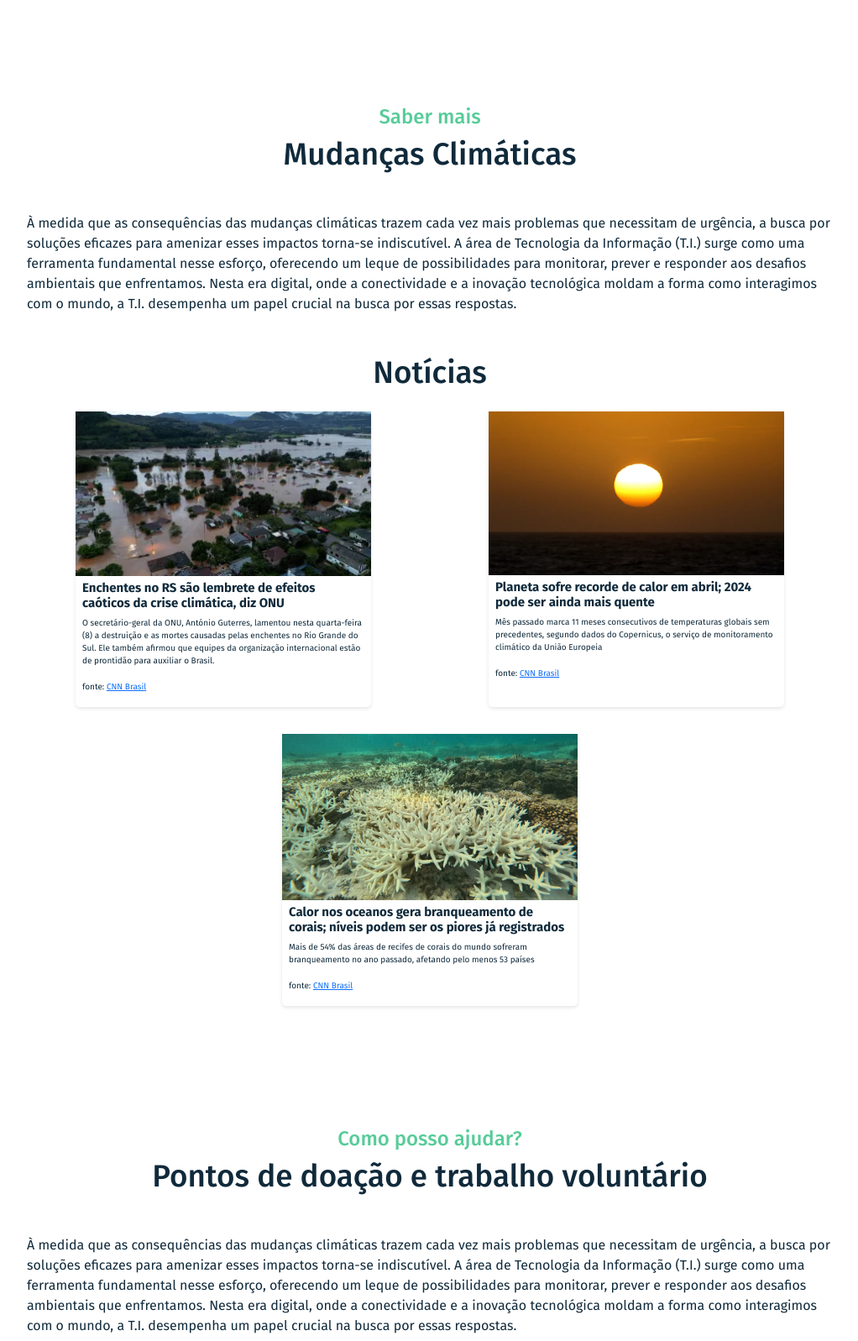
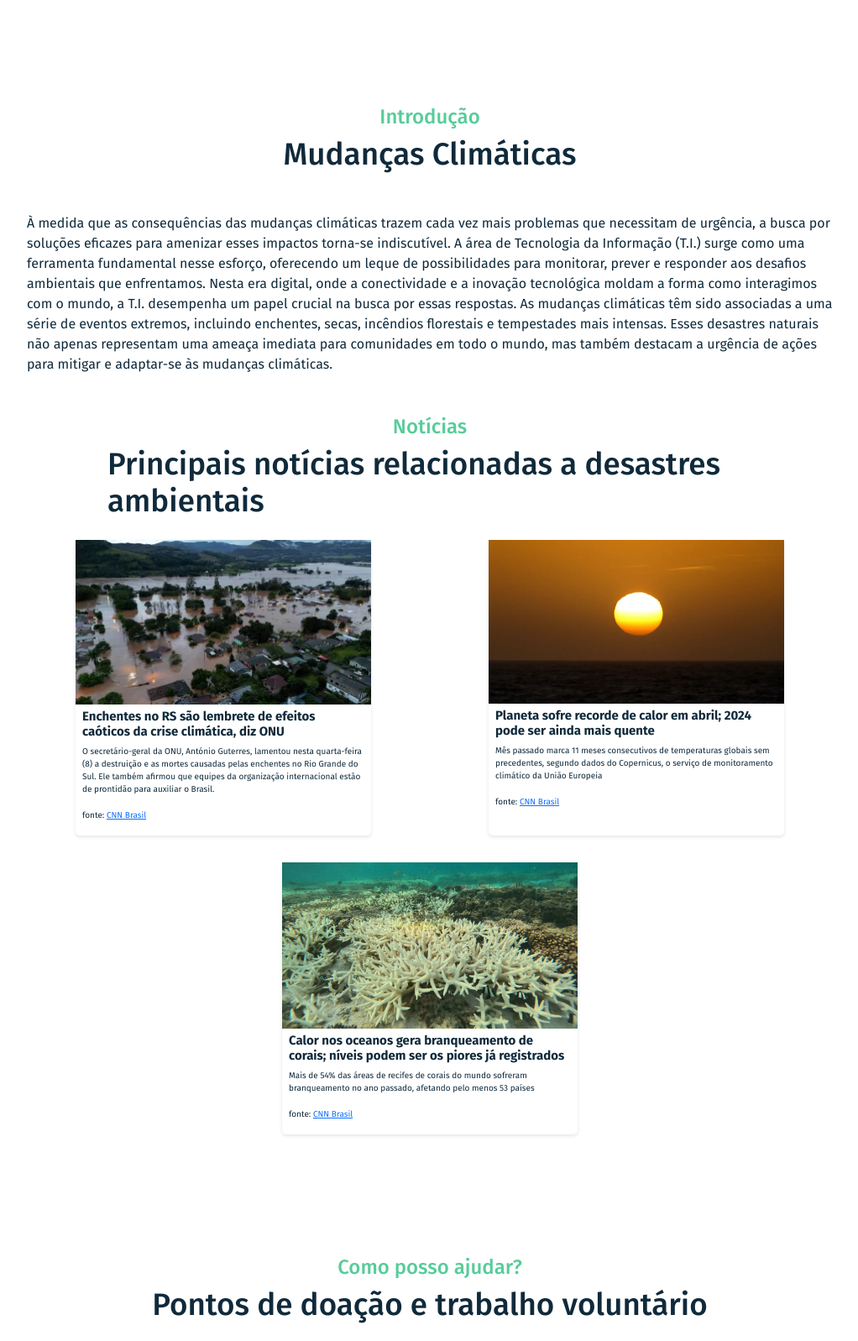
Before and after one commit to amandaambrosiov/ecofuture, a plain HTML site: page index.html in a window 1280 px wide. Shown: the part 563-2160 px from the top of the page at 84% size, without its empty margins (128-1150 px from the left). Drawn offline with nearby package versions, Linux system fonts and the light colour scheme; a script that the page names is missing.

Commit message:
atualizando

```diff
--- a/assets/js/app.js
+++ b/assets/js/app.js
@@ -11,7 +11,7 @@ window.addEventListener('scroll', function () {
 setTimeout(function() {
   document.querySelector('.loading').style.display = 'none';
   document.querySelector('.body').style.display = 'block';
-}, 4000);
+}, 3000);
 
 
 const scrollToTopBtn = document.getElementById("scrollToTopBtn");
--- a/index.html
+++ b/index.html
@@ -57,10 +57,10 @@
                 <a href="#"><img class="nav_logo" src="assets/imgs/logo.png" alt=""></a>
                 <div class="topnav-right">
                     <a href="#">Início</a>
-                    <a href="#">Saber mais</a>
+                    <a href="#">Introdução</a>
                     <a href="#">Notícias</a>
                     <a href="#">Como posso ajudar?</a>
-                    <a href="#">Participantes</a>
+                    <a href="#">Tecnologias</a>
                 </div>
 
                 <button class="btn responsive_menu" type="button" data-bs-toggle="offcanvas"
@@ -77,10 +77,10 @@
                     <div class="offcanvas-body">
                         <div class="topnav_responsive" id="topnav_responsive">
                             <a href="#">Início</a>
-                            <a href="#">Saber mais</a>
+                            <a href="#">Introdução</a>
                             <a href="#">Notícias</a>
                             <a href="#">Como posso ajudar?</a>
-                            <a href="#">Participantes</a>
+                            <a href="#">Tecnologias</a>
                         </div>
                     </div>
                 </div>
@@ -116,7 +116,7 @@
             </section>
 
             <section class="sec">
-                <h4 class="wow fadeInUp" data-wow-delay="0.2s">Saber mais</h4>
+                <h4 class="wow fadeInUp" data-wow-delay="0.2s">Introdução</h4>
                 <h3 class="wow fadeInUp" data-wow-delay="0.4s">Mudanças Climáticas</h3>
                 <div>
                     <p class="text wow fadeInUp" data-wow-delay=".6s">À medida que as consequências das mudanças
@@ -127,9 +127,13 @@
                         nesse esforço, oferecendo um leque de possibilidades para monitorar, prever e responder aos
                         desafios ambientais que enfrentamos. Nesta era digital, onde a conectividade e a inovação
                         tecnológica moldam a forma como interagimos com o mundo, a T.I. desempenha um papel crucial na
-                        busca por essas respostas.</p>
-
-                    <h3 class="wow fadeInUp" data-wow-delay=".8s">Notícias</h3>
+                        busca por essas respostas. As mudanças climáticas têm sido associadas a uma série de eventos
+                        extremos, incluindo enchentes, secas, incêndios florestais e tempestades mais intensas. Esses
+                        desastres naturais não apenas representam uma ameaça imediata para comunidades em todo o mundo,
+                        mas também destacam a urgência de ações para mitigar e adaptar-se às mudanças climáticas.</p>
+                    <h4 class="wow fadeInUp" data-wow-delay="0.2s">Notícias</h4>
+                    <h3 class="wow fadeInUp" data-wow-delay=".8s">Principais notícias relacionadas a desastres
+                        ambientais</h3>
 
                     <div class="row">
                         <div class="col d-flex justify-content-center wow fadeInUp" data-wow-delay=".2s">
@@ -137,8 +141,10 @@
                                 <img src="assets/imgs/noticias/tagreuters.com2024binary_LYNXMPEK460K2-FILEDIMAGE.webp"
                                     alt="">
                                 <h5>Enchentes no RS são lembrete de efeitos caóticos da crise climática, diz ONU</h5>
-                                <p class="desc">O secretário-geral da ONU, António Guterres, lamentou nesta quarta-feira (8) a destruição e as mortes causadas pelas enchentes
-                                     no Rio Grande do Sul. Ele também afirmou que equipes da organização internacional estão de prontidão para auxiliar o Brasil.</p>
+                                <p class="desc">O secretário-geral da ONU, António Guterres, lamentou nesta quarta-feira
+                                    (8) a destruição e as mortes causadas pelas enchentes
+                                    no Rio Grande do Sul. Ele também afirmou que equipes da organização internacional
+                                    estão de prontidão para auxiliar o Brasil.</p>
                                 <p>fonte: <a
                                         href="https://www.cnnbrasil.com.br/internacional/enchentes-no-rs-sao-lembrete-de-efeitos-caoticos-da-crise-climatica-diz-onu/"
                                         target="_blank" rel="noopener noreferrer">CNN Brasil</a></p>
@@ -146,11 +152,12 @@
                         </div>
                         <div class="col d-flex justify-content-center wow fadeInUp" data-wow-delay=".4s">
                             <div class="card_info">
-                                <img src="assets/imgs/noticias/GettyImages-2065998100-e1709930844112.webp"
-                                    alt="">
+                                <img src="assets/imgs/noticias/GettyImages-2065998100-e1709930844112.webp" alt="">
                                 <h5>Planeta sofre recorde de calor em abril; 2024 pode ser ainda mais quente</h5>
-                                <p class="desc">Mês passado marca 11 meses consecutivos de temperaturas globais sem precedentes,
-                                     segundo dados do Copernicus, o serviço de monitoramento climático da União Europeia</p>
+                                <p class="desc">Mês passado marca 11 meses consecutivos de temperaturas globais sem
+                                    precedentes,
+                                    segundo dados do Copernicus, o serviço de monitoramento climático da União Europeia
+                                </p>
                                 <p>fonte: <a
                                         href="https://www.cnnbrasil.com.br/internacional/planeta-sofre-recorde-de-calor-em-abril-2024-poder-ser-ainda-mais-quente/"
                                         target="_blank" rel="noopener noreferrer">CNN Brasil</a></p>
@@ -158,10 +165,11 @@
                         </div>
                         <div class="col d-flex justify-content-center wow fadeInUp" data-wow-delay=".6s">
                             <div class="card_info">
-                                <img src="assets/imgs/noticias/gopr0951-1.webp"
-                                    alt="">
-                                <h5>Calor nos oceanos gera branqueamento de corais; níveis podem ser os piores já registrados</h5>
-                                <p class="desc">Mais de 54% das áreas de recifes de corais do mundo sofreram branqueamento no ano passado, afetando pelo menos 53 países</p>
+                                <img src="assets/imgs/noticias/gopr0951-1.webp" alt="">
+                                <h5>Calor nos oceanos gera branqueamento de corais; níveis podem ser os piores já
+                                    registrados</h5>
+                                <p class="desc">Mais de 54% das áreas de recifes de corais do mundo sofreram
+                                    branqueamento no ano passado, afetando pelo menos 53 países</p>
                                 <p>fonte: <a
                                         href="https://www.cnnbrasil.com.br/internacional/calor-nos-oceanos-gera-branqueamento-de-corais-niveis-podem-ser-os-piores-ja-registrados/"
                                         target="_blank" rel="noopener noreferrer">CNN Brasil</a></p>
@@ -174,15 +182,13 @@
             <section class="sec">
                 <h4 class="wow fadeInUp" data-wow-delay=".2s">Como posso ajudar?</h4>
                 <h3 class="wow fadeInUp" data-wow-delay=".4s">Pontos de doação e trabalho voluntário</h3>
-                <p class="text wow fadeInUp" data-wow-delay=".6s">À medida que as consequências das mudanças climáticas
-                    trazem cada vez mais problemas
-                    que
-                    necessitam de urgência, a busca por soluções eficazes para amenizar esses impactos torna-se
-                    indiscutível. A área de Tecnologia da Informação (T.I.) surge como uma ferramenta fundamental
-                    nesse esforço, oferecendo um leque de possibilidades para monitorar, prever e responder aos
-                    desafios ambientais que enfrentamos. Nesta era digital, onde a conectividade e a inovação
-                    tecnológica moldam a forma como interagimos com o mundo, a T.I. desempenha um papel crucial na
-                    busca por essas respostas.</p>
+                <p class="text wow fadeInUp" data-wow-delay=".6s">À medida que os impactos das mudanças climáticas se
+                    intensificam, torna-se cada vez mais urgente unir esforços para apoiar comunidades afetadas por
+                    desastres naturais. Seja enfrentando enchentes, incêndios florestais, secas ou furacões, a
+                    solidariedade e o trabalho voluntário desempenham um papel fundamental na reconstrução e na
+                    assistência aos necessitados. Ao doar dinheiro, tempo ou habilidades para essas organizações e
+                    iniciativas, podemos fazer a diferença na vida das pessoas afetadas pelos desastres relacionados às
+                    mudanças climáticas e contribuir para um futuro mais sustentável e resiliente.</p>
 
                 <div class="row">
                     <div class="col d-flex justify-content-center wow fadeInUp" data-wow-delay=".2s">
@@ -197,11 +203,11 @@
                     </div>
                     <div class="col d-flex justify-content-center wow fadeInUp" data-wow-delay=".4s">
                         <div class="card_info">
-                            <img src="assets/imgs/noticias/ACNUR2.webp"
-                                alt="">
+                            <img src="assets/imgs/noticias/ACNUR2.webp" alt="">
                             <h5>ACNUR</h5>
                             <p class="desc">O ACNUR, Agência da ONU para Refugiados, está oferecendo auxílio financeiro,
-                                 suporte psicossocial e distribuição de itens essenciais em colaboração com o Governo Estadual do Rio Grande do Sul e organizações parceiras. </p>
+                                suporte psicossocial e distribuição de itens essenciais em colaboração com o Governo
+                                Estadual do Rio Grande do Sul e organizações parceiras. </p>
                             <p>fonte: <a
                                     href="https://institutoar.org.br/?utm_source=google&utm_medium=pesquisa&utm_campaign=generalista&utm_id=lancamento&gad_source=1&gclid=CjwKCAjw9IayBhBJEiwAVuc3fsFX_AkedvPbLaX3kgKYwFbzx9BjsMmtzRm4EbJ47jOkCFu9XpibChoClHQQAvD_BwEhttps://doar.acnur.org/page/ACNURBR/doe/enchentes-no-sul-do-brasil?gad_source=1&gclid=CjwKCAjw9IayBhBJEiwAVuc3fm2VDgn4zDdlpgpnepfRnQiFbHYyxDLzSkE5jx8P3ROHsnopL9u74xoC5REQAvD_BwE&gclsrc=aw.ds"
                                     target="_blank" rel="noopener noreferrer">ACNUR</a></p>
@@ -209,18 +215,25 @@
                     </div>
                     <div class="col d-flex justify-content-center wow fadeInUp" data-wow-delay=".6s">
                         <div class="card_info">
-                            <img src="assets/imgs/noticias/download.png"
-                                alt="">
+                            <img src="assets/imgs/noticias/download.png" alt="">
                             <h5>Greenpace</h5>
-                            <p class="desc">O Greenpeace é uma organização ambiental que existe porque o planeta e seus ecossistemas precisam de quem os defenda.
-                                Estamos no Brasil há mais de 30 anos denunciando e confrontando governos, empresas e projetos que incentivam a destruição da Amazônia e ameaçam o clima global.</p>
-                            <p>fonte: <a
-                                    href="https://www.greenpeace.org/brasil/"
-                                    target="_blank" rel="noopener noreferrer">Greenpace</a></p>
+                            <p class="desc">O Greenpeace é uma organização ambiental que existe porque o planeta e seus
+                                ecossistemas precisam de quem os defenda.
+                                Estamos no Brasil há mais de 30 anos denunciando e confrontando governos, empresas e
+                                projetos que incentivam a destruição da Amazônia e ameaçam o clima global.</p>
+                            <p>fonte: <a href="https://www.greenpeace.org/brasil/" target="_blank"
+                                    rel="noopener noreferrer">Greenpace</a></p>
                         </div>
                     </div>
                 </div>
             </section>
+
+            <section class="sec">
+                <h4 class="wow fadeInUp" data-wow-delay="0.2s">Tecnologias</h4>
+                <h3 class="wow fadeInUp" data-wow-delay="0.4s">Tecnologias que podem ajudar a enfrentar impactos climáticos</h3>
+                <!-- ... -->
+            </section>
+
 
         </main>
 
```
